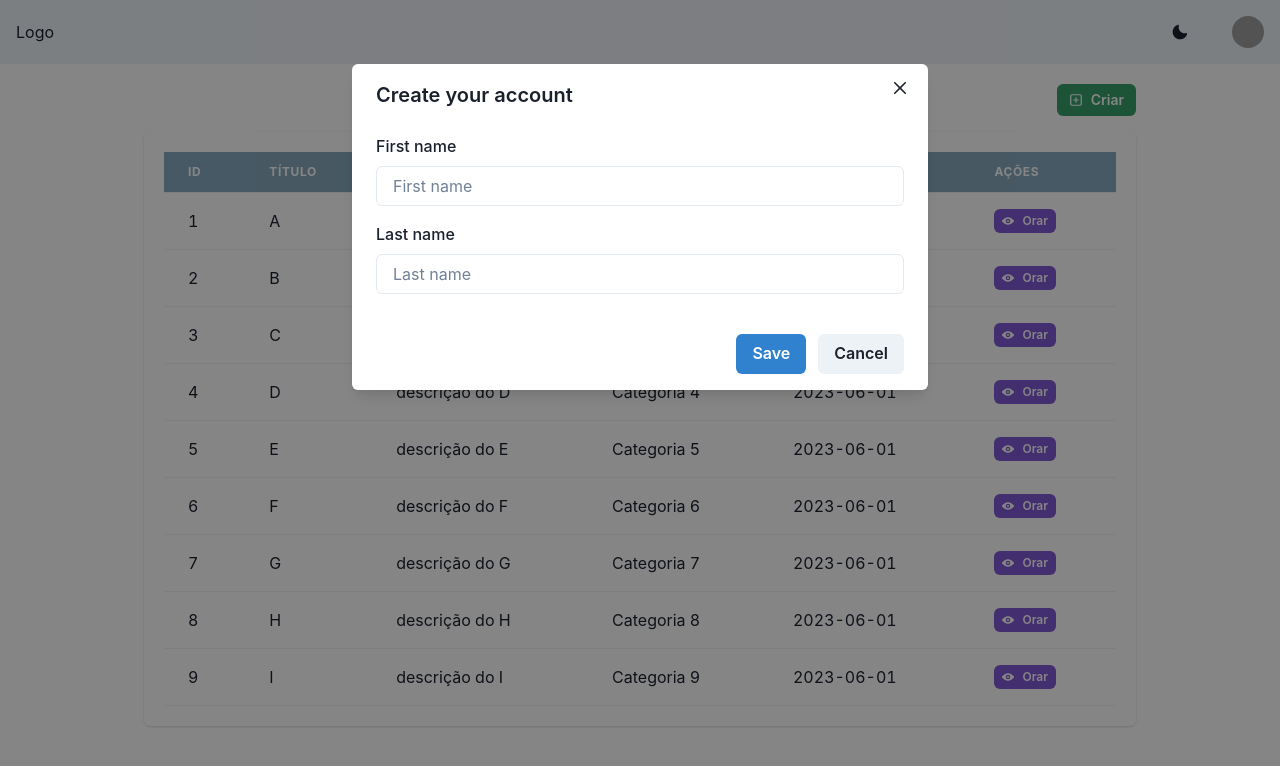
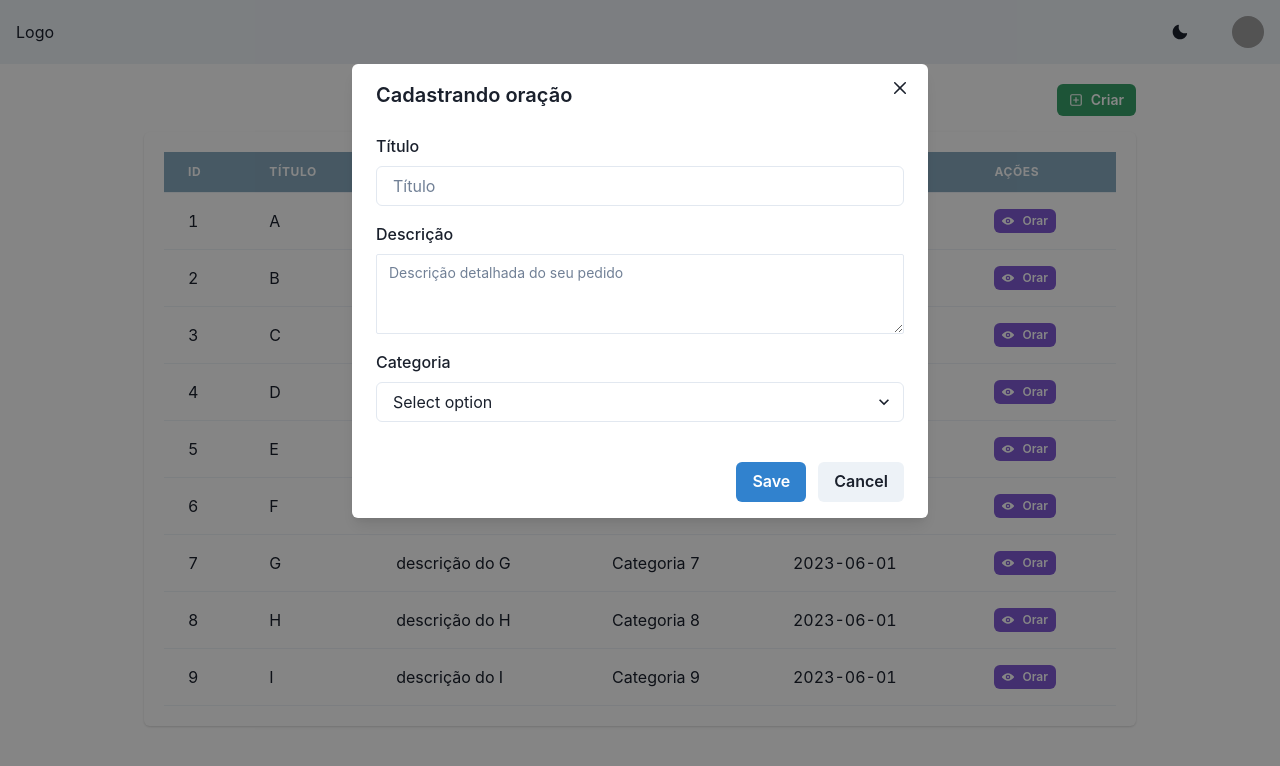
Before and after one commit to fcantarani/Oracao-App, a React (Vite) app: page /home in a window 1280 px wide. Both pictures are taken after a click on the button "Criar". Shown: the top 766 px of the page. Built offline with nearby package versions, Linux system fonts and the light colour scheme; grey boxes are pictures that could not be loaded.

Commit message:
Ajuste da criação do pedido de oração

```diff
--- a/src/components/Modal/Create/index.tsx
+++ b/src/components/Modal/Create/index.tsx
@@ -1,5 +1,8 @@
 import { PlusSquareIcon } from "@chakra-ui/icons"
-import { Box, Button, Flex, FormControl, FormLabel, Input, Modal, ModalBody, ModalCloseButton, ModalContent, ModalFooter, ModalHeader, ModalOverlay, Spacer, useDisclosure } from "@chakra-ui/react"
+import { Box, Button, Flex, FormControl, FormLabel, Input, Modal, ModalBody, ModalCloseButton, ModalContent, ModalFooter, ModalHeader, ModalOverlay, Select, Spacer, Textarea, useDisclosure } from "@chakra-ui/react"
+
+
+
 
 export default function CreatePray() {
 
@@ -19,18 +22,32 @@ export default function CreatePray() {
             <Modal size="xl" isOpen={isOpen} onClose={onClose}>
                 <ModalOverlay />
                 <ModalContent>
-                    <ModalHeader>Create your account</ModalHeader>
+                    <ModalHeader>Cadastrando oração</ModalHeader>
                     <ModalCloseButton />
                     <ModalBody pb={6}>
                         <FormControl>
-                            <FormLabel>First name</FormLabel>
-                            <Input placeholder='First name' />
+                            <FormLabel>Título</FormLabel>
+                            <Input name='title' placeholder='Título' />
                         </FormControl>
 
                         <FormControl mt={4}>
-                            <FormLabel>Last name</FormLabel>
-                            <Input placeholder='Last name' />
+                            <FormLabel>Descrição</FormLabel>
+                            <Textarea
+                                name='description'
+                                placeholder='Descrição detalhada do seu pedido'
+                                size='sm'
+                            />
                         </FormControl>
+
+                        <FormControl mt={4}>
+                            <FormLabel>Categoria</FormLabel>
+                            <Select placeholder='Select option'>
+                                <option value='option1'>Option 1</option>
+                                <option value='option2'>Option 2</option>
+                                <option value='option3'>Option 3</option>
+                            </Select>
+                        </FormControl>
+
                     </ModalBody>
 
                     <ModalFooter>
```
